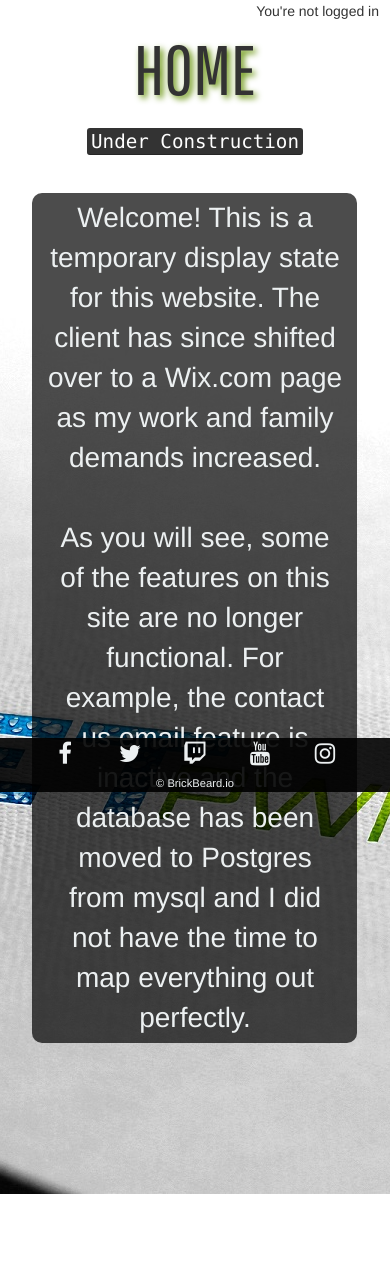
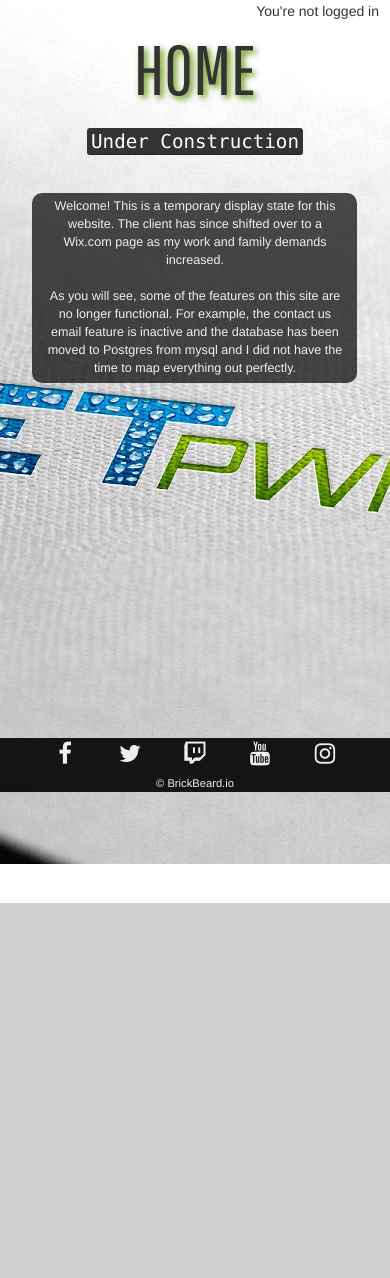
Before and after one commit to BrickBeard/Wetpwnage-Website, a PHP site: page /public_html/Home in a window 390 px wide. Shown: the part 52-1330 px from the top of the page. After the commit the page ends 955 px from the top, so only its background shows below. Run offline with PHP 8.4, Linux system fonts and the light colour scheme; data that the repository does not hold is empty; some libraries are stand-ins or nearby versions.

Commit message:
Changed media state for font in home screen

```diff
--- a/public_html/css/bricktestBootstrap.css
+++ b/public_html/css/bricktestBootstrap.css
@@ -605,6 +605,9 @@
         height: auto !important;
         min-height: 300px;
     }
+    .homeContentBox span {
+        font-size: 90%;
+    }
 }
 
 
```
